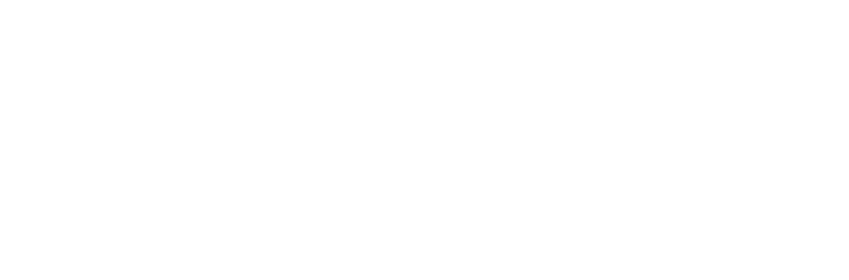
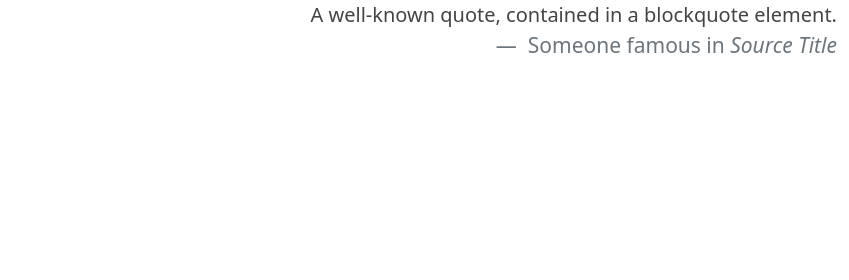
Before and after one commit to jschaefmn/portfolio-v2, a plain HTML site: page index.html in a window 1280 px wide. Shown: the top 280 px of the page, 431-1280 px from the left. Drawn offline with nearby package versions, Linux system fonts and the light colour scheme.

Commit message:
added code for quote

```diff
--- a/index.html
+++ b/index.html
@@ -26,7 +26,18 @@
   <div class="container-fluid">
     <div class="row">
       <div class="col-md-4"></div>
-      <div class="col-md-8 panel-right"></div>
+      <div class="col-md-8 panel-right">
+        <section class="quote">
+          <figure class="text-end">
+            <blockquote class="blockquote">
+              <p>A well-known quote, contained in a blockquote element.</p>
+            </blockquote>
+            <figcaption class="blockquote-footer">
+              Someone famous in <cite title="Source Title">Source Title</cite>
+            </figcaption>
+          </figure>
+        </section>
+      </div>
     </div>
   </div>
 
```
